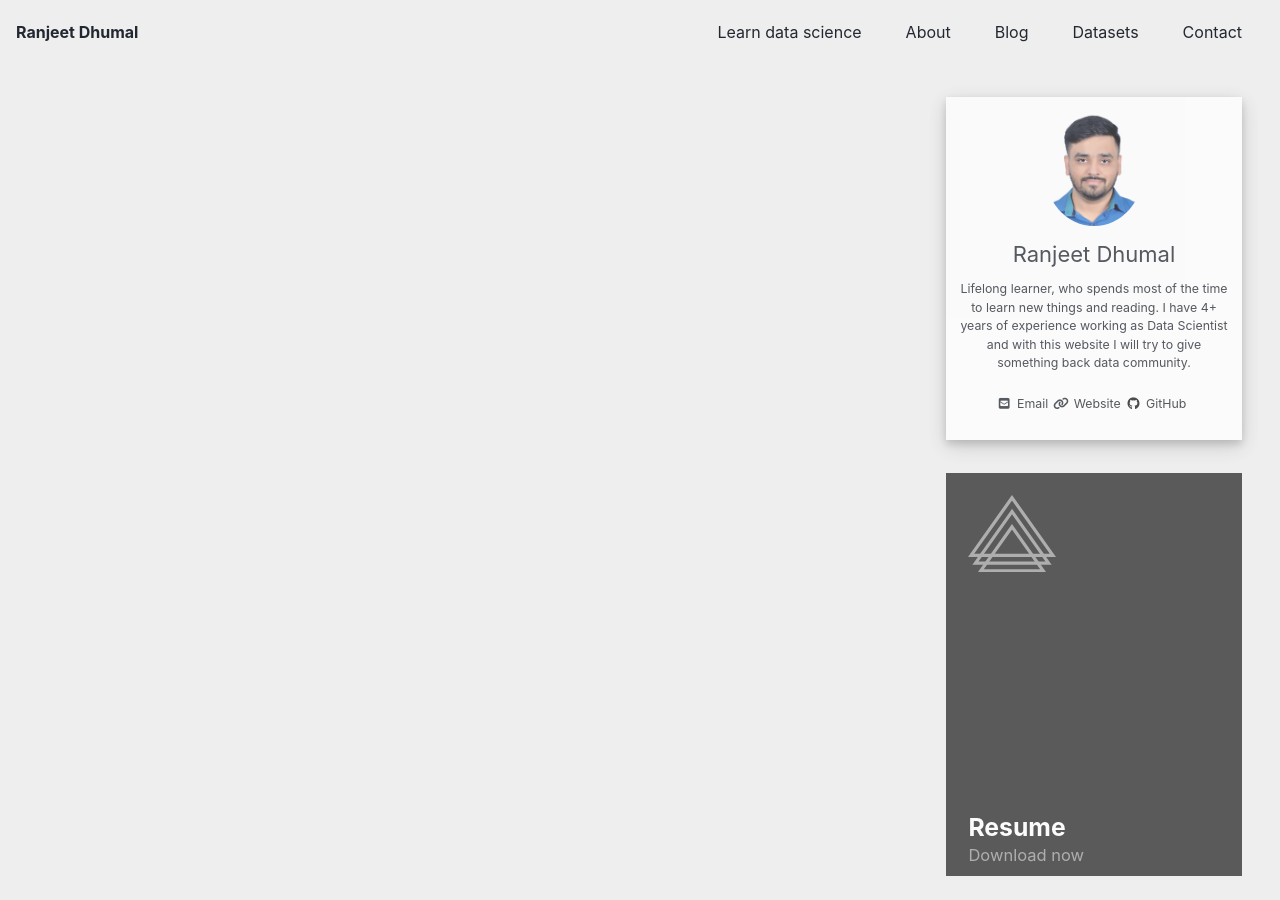
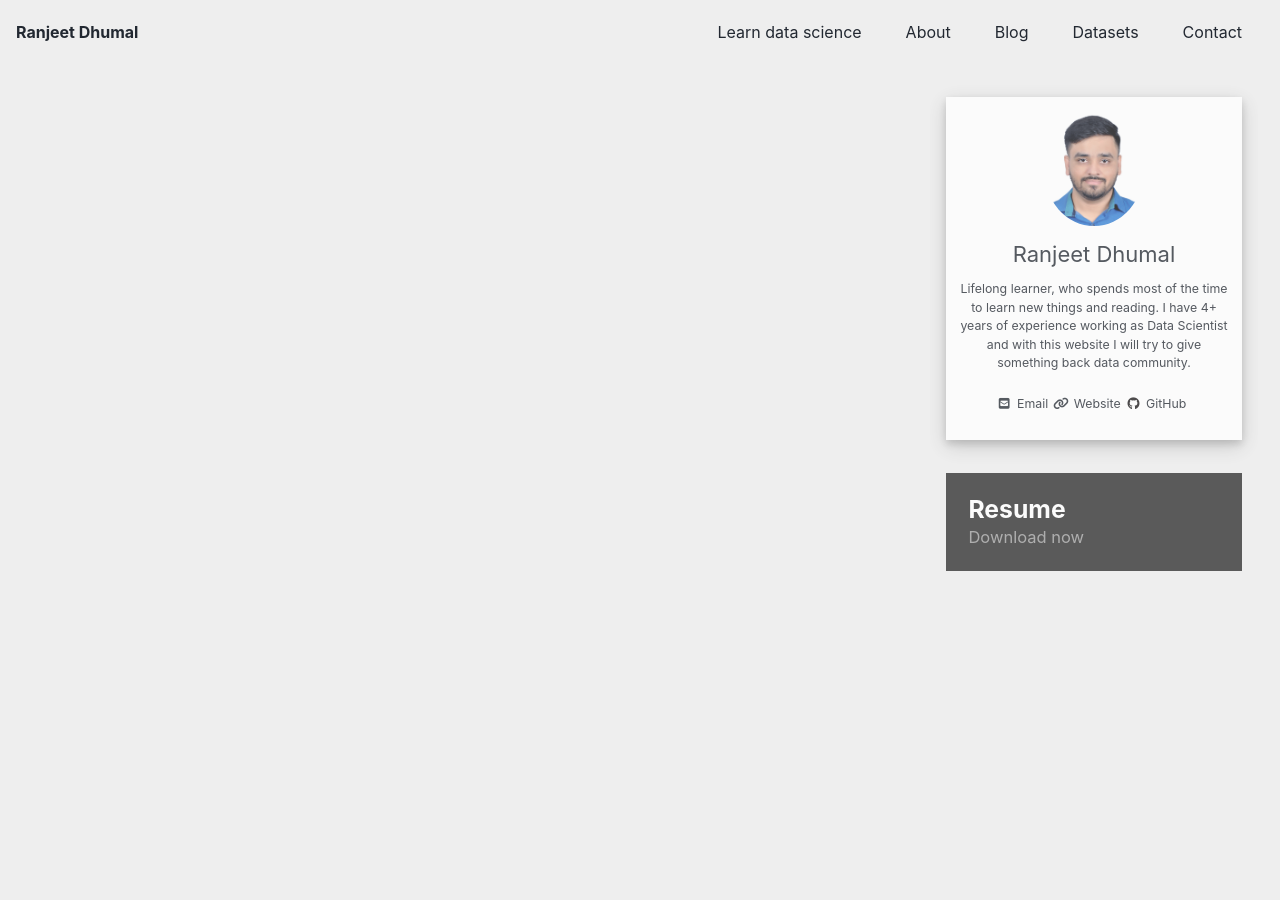
Before and after one commit to ranjeetds/ranjeetds.github.io, a Jekyll site: the page built from index.html, in a window 1280 px wide and 900 px high. Built offline with Jekyll 4.4.1, drawn with Linux system fonts in a browser that asks for light colours; cached includes are drawn as plain includes; nearby versions of some CDN libraries; the list of posts is cut into pages by our own code.

Commit message:
Update sidebar.html

```diff
--- a/_includes/sidebar.html
+++ b/_includes/sidebar.html
@@ -21,7 +21,7 @@
       <a href="#" class="card__link">
 
         <!-- Icon -->
-        <div class="card__icon">
+        <!-- <div class="card__icon">
           <svg viewbox="0 0 1129 994">
             <g fill="none" fill-rule="nonzero" stroke="#999" stroke-width="41">
               <path d="M564.5 212.437L95.67 873.5h937.66L564.5 212.437z"/>
@@ -29,10 +29,10 @@
               <path d="M564.5 35.409L39.699 774.5H1089.3L564.5 35.409z"/>
             </g>
           </svg>
-        </div>
+        </div> -->
 
         <!-- Media -->
-        <div class="card__media">
+        <!-- <div class="card__media">
           <svg viewbox="0 0 1129 994">
             <g fill="none" fill-rule="nonzero" stroke="#F5F5F5" stroke-width="41">
               <path d="M564.5 212.437L95.67 873.5h937.66L564.5 212.437z"/>
@@ -40,7 +40,7 @@
               <path d="M564.5 35.409L39.699 774.5H1089.3L564.5 35.409z"/>
             </g>
           </svg>
-        </div>
+        </div> -->
 
         <!-- Header -->
         <div class="card__header">
```
